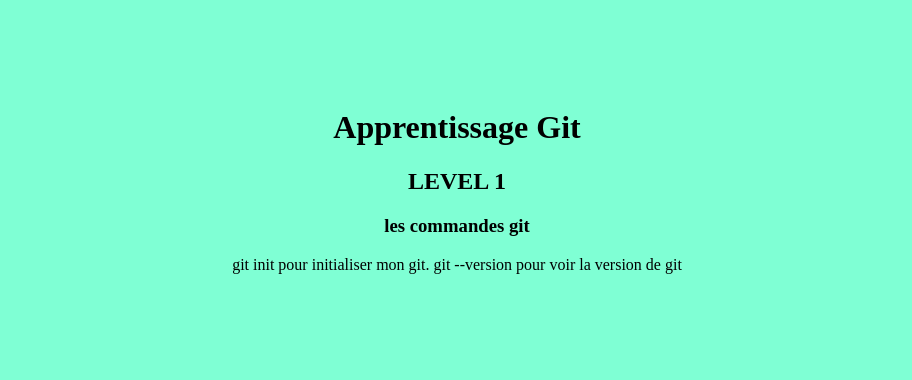
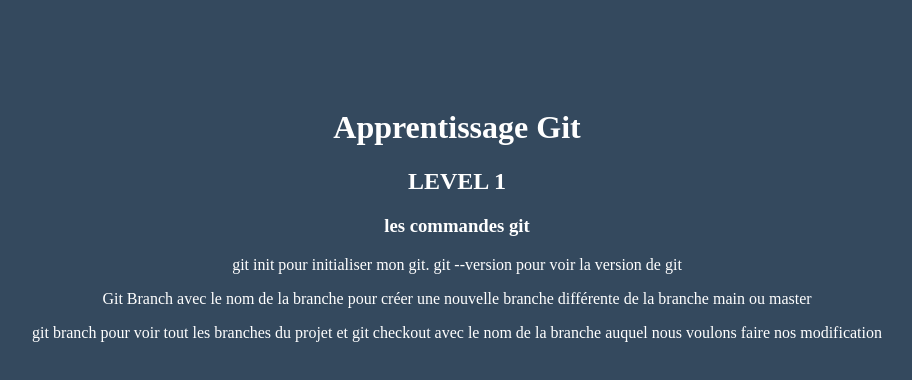
Before and after one commit to SylnavyVcode/SVcode1, a plain HTML site: page index.html in a window 1280 px wide. Shown: the whole page, without its empty margins (191-1103 px from the left). Drawn offline with Linux system fonts and the light colour scheme.

Commit message:
deux nouveaux paragraphes et le background a été changé et la couleur de texte

```diff
--- a/index.html
+++ b/index.html
@@ -12,5 +12,7 @@
     <h2>LEVEL 1</h2>
     <h3>les commandes git</h3>
     <p>git init pour initialiser mon git. git --version pour voir la version de git</p>
+    <p>Git Branch avec le nom de la branche pour créer une nouvelle branche différente de la branche main ou master</p>
+    <p>git branch pour voir tout les branches du projet et git checkout avec le nom de la branche auquel nous voulons faire nos modification</p>
 </body>
 </html>
--- a/style.css
+++ b/style.css
@@ -1,5 +1,5 @@
 *{
-    background-color: aquamarine;
+    background-color: #34495e;
 }
 
 body{
@@ -8,4 +8,5 @@ body{
     width: 100%;
     font-family: serif;
     text-align: center;
+    color: white;
 }
```
